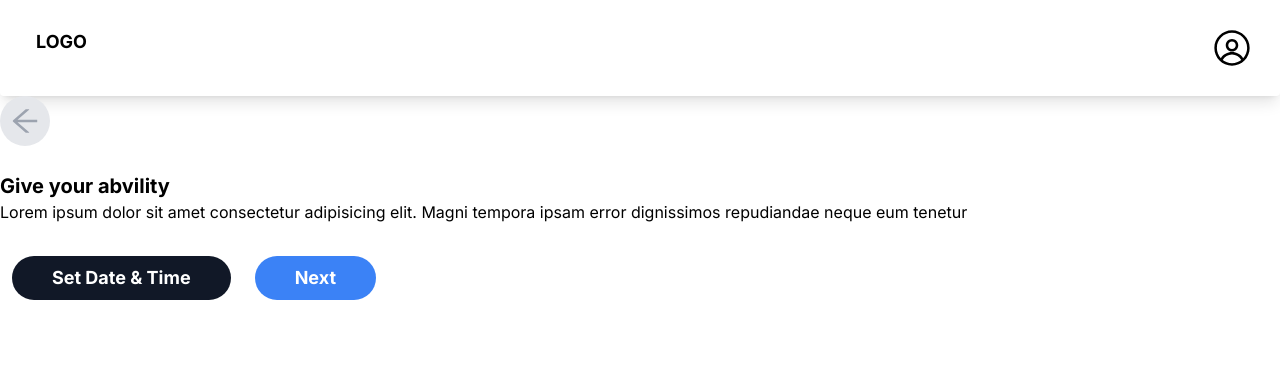
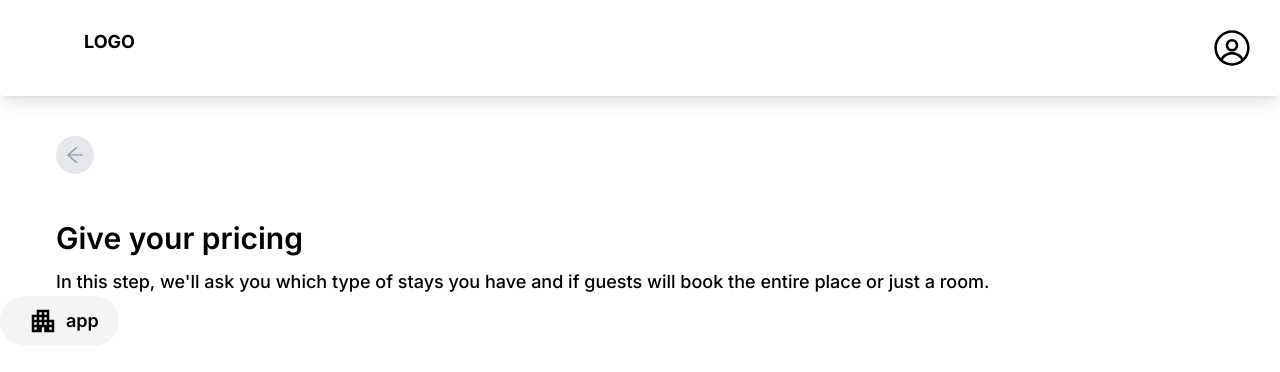
Before and after one commit to MarufRien1/demo, a Next.js app: page / in a window 1280 px wide. Shown: the top 372 px of the page. Built offline with nearby package versions, Linux system fonts and the light colour scheme.

Commit message:
add rounded btn

```diff
--- a/src/app/components/BackBtn.jsx
+++ b/src/app/components/BackBtn.jsx
@@ -3,8 +3,8 @@ import { AiOutlineArrowLeft } from 'react-icons/ai';
 
 const BackBtn = () => {
   return (
-    <div className=" inline-block rounded-full bg-gray-200">
-      <AiOutlineArrowLeft size={50} className="p-2" color="#9CA3AF" />
+    <div className=" inline-block rounded-full bg-gray-200 ml-14 mb-10">
+      <AiOutlineArrowLeft size={38} className="p-2" color="#9CA3AF" />
     </div>
   );
 };
--- a/src/app/components/InfoCard.jsx
+++ b/src/app/components/InfoCard.jsx
@@ -1,13 +1,10 @@
 import React from 'react';
 
-export const InfoCard = () => {
+export const InfoCard = (props) => {
   return (
-    <div className="my-5 ">
-      <h1 className="text-xl font-bold">Give your abvility</h1>
-      <p>
-        Lorem ipsum dolor sit amet consectetur adipisicing elit. Magni tempora
-        ipsam error dignissimos repudiandae neque eum tenetur
-      </p>
+    <div className="ml-14 ">
+      <h1 className="text-3xl font-semibold mb-3">{props.title}</h1>
+      <p className=" text-lg font-medium">{props.body}</p>
     </div>
   );
 };
--- /dev/null
+++ b/src/app/components/RoundedBtn.jsx
@@ -0,0 +1,15 @@
+import React from 'react';
+
+const RoundedBtn = (props) => {
+  return (
+    <button
+      type="button"
+      class=" flex py-2.5 px-5 mr-2 mb-2 text-lg font-semibold text-black  bg-gray-100 rounded-full justify-center items-center"
+    >
+      <props.icon size={30} className="mx-2" />
+      {props.text}
+    </button>
+  );
+};
+
+export default RoundedBtn;
--- a/src/app/components/header.jsx
+++ b/src/app/components/header.jsx
@@ -1,12 +1,16 @@
 import React from 'react';
 import Image from 'next/image';
 import { RxAvatar } from 'react-icons/rx';
+import BackBtn from './BackBtn';
 const Header = () => {
   return (
-    <div className="flex justify-between p-7 rounded overflow-hidden shadow-lg">
-      <h1 className="text-sx text-lg font-bold pl-2">LOGO</h1>
-      <RxAvatar size={40} />
-    </div>
+    <>
+      <div className="flex justify-between p-7 rounded overflow-hidden shadow-lg mb-10">
+        <h1 className="text-sx text-lg font-bold ml-14">LOGO</h1>
+        <RxAvatar size={40} />
+      </div>
+      <BackBtn />
+    </>
   );
 };
 
--- a/src/app/page.js
+++ b/src/app/page.js
@@ -3,13 +3,19 @@ import Header from './components/Header'
 import { InfoCard } from './components/InfoCard'
 import BackBtn from './components/BackBtn'
 import ActionButtonRow from './components/ActionButtonRow'
+import RoundedBtn from './components/RoundedBtn'
+import { MdApartment } from 'react-icons/md';
+
 
 export default function Home() {
   return (<>
     <Header />
-    <BackBtn />
-    <InfoCard />
-    <ActionButtonRow />
+
+    <InfoCard
+      title="Give your pricing"
+      body="In this step, we'll ask you which type of stays you have and if guests will book the entire place or just a room." />
+    <RoundedBtn icon={MdApartment} text="app" />
+
   </>
   )
 }
```
